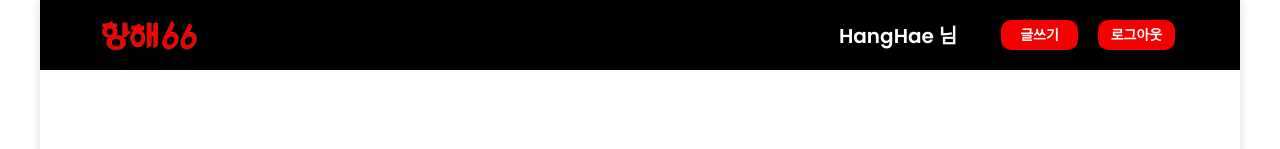
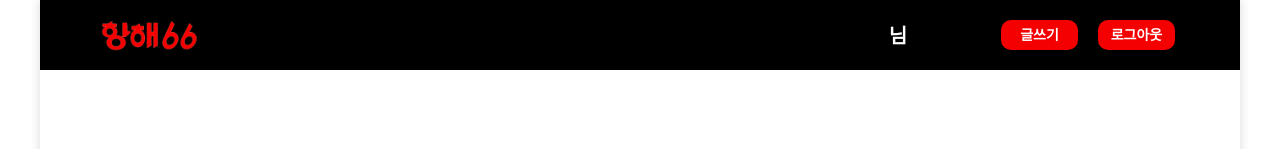
Before and after one commit to gigupc11/MiniProject_Hanghae66_FE, a React (Create React App) app in the folder client/: page / in a window 1280 px wide. Shown: the top 149 px of the page. Built offline with nearby package versions, Linux system fonts and the light colour scheme; data requests are answered from the project's data file.

Commit message:
feat: added reducer for userId state management

```diff
--- a/client/package.json
+++ b/client/package.json
@@ -6,6 +6,7 @@
     "@material-ui/core": "^4.12.4",
     "@material-ui/icons": "^4.11.3",
     "@react-spring/web": "^9.7.2",
+    "@reduxjs/toolkit": "^1.9.5",
     "@testing-library/jest-dom": "^5.14.1",
     "@testing-library/react": "^13.0.0",
     "@testing-library/user-event": "^13.2.1",
@@ -18,6 +19,7 @@
     "react-icon": "^1.0.0",
     "react-icons": "^4.8.0",
     "react-query": "^3.39.3",
+    "react-redux": "^8.0.5",
     "react-router-dom": "^6.11.1",
     "react-scripts": "^5.0.1",
     "react-select": "^5.7.3",
@@ -47,5 +49,6 @@
       "last 1 firefox version",
       "last 1 safari version"
     ]
-  }
+  },
+  "proxy": "http://localhost:8080"
 }
--- a/client/src/App.js
+++ b/client/src/App.js
@@ -1,13 +1,34 @@
-import React from "react";
+import React, { useEffect } from "react";
 import { QueryClient, QueryClientProvider } from "react-query";
+import { useDispatch } from 'react-redux';
 import Router from "./shared/Router";
+import Cookies from 'js-cookie';
+import jwt_decode from 'jwt-decode';
 import './App.css';
-
+import { setIsAuthenticated, setUserId } from "./redux/modules/authReducer";
 
 const queryClient = new QueryClient();
 
+function App() {
 
-function App() {
+  const dispatch = useDispatch();
+  useEffect (() => {
+    const token = Cookies.get('token')
+    console.log(token)
+    if(token) {
+      try {
+        const decoded = jwt_decode(token)
+        dispatch(setUserId(decoded.sub))
+        dispatch(setIsAuthenticated(true))
+
+
+      } catch (error) {
+        console.error("토큰 디코드 오류:", error)
+        dispatch(setIsAuthenticated(false))
+      }
+    }
+  },[dispatch])
+
   return (
     <div>
       <QueryClientProvider client={queryClient}>
--- a/client/src/index.js
+++ b/client/src/index.js
@@ -3,12 +3,14 @@ import ReactDOM from 'react-dom/client';
 import './index.css';
 import App from './App';
 import reportWebVitals from './reportWebVitals';
+import { Provider } from 'react-redux';
+import store from './redux/config/configStore';
 
 const root = ReactDOM.createRoot(document.getElementById('root'));
 root.render(
-  <React.StrictMode>
+  <Provider store={store}>
     <App />
-  </React.StrictMode>
+  </Provider>
 );
 
 // If you want to start measuring performance in your app, pass a function
--- a/client/src/page/Header.jsx
+++ b/client/src/page/Header.jsx
@@ -1,10 +1,46 @@
-import React, { useState } from 'react'
+import React, { useEffect, useState } from 'react'
 import styled from 'styled-components'
 import logo from '../assets/logo.png'
 import Button from "../components/Button";
 import Write from '../components/Write';
 import { useNavigate } from 'react-router-dom';
+import { useSelector, useDispatch } from 'react-redux';
+import { setUserId } from '../redux/modules/authReducer';
 
+
+function Header() {
+    const [modal, setModal] = useState(false)
+    const navigate = useNavigate();
+    const isAuthenticated = useSelector((state) => state.auth.isAuthenticated)
+    const userId = useSelector((state) => state.auth.userId)
+
+    return (
+        <>
+            <div>
+                {modal && (<Write Open={() => {
+                    setModal(false)
+                }} />)}
+            </div>
+
+            <HeaderBar>
+                <Logo class="logo" src={logo} onClick={() => {
+                    navigate("/")
+                }} />
+                {
+                    <IdBtn onClick={() => {
+                        navigate("/mypage")
+                    }}>{userId} 님</IdBtn>
+                }
+                <BtnBox class="btn-box">
+                    <Button onClick={() => {
+                        setModal(true)
+                    }}>글쓰기</Button>
+                    <Button>로그아웃</Button>
+                </BtnBox>
+            </HeaderBar>
+        </>
+    )
+}
 
 const HeaderBar = styled.div`
     position: relative;
@@ -39,36 +75,4 @@ const IdBtn = styled.button`
         border-bottom: 2px solid white;
     }
 `
-
-function Header() {
-    const [modal,setModal] = useState(false)
-    const navigate = useNavigate();
-
-
-    return (
-        <>
-        <div>
-            {modal && (<Write Open = {() => {
-                setModal(false)
-            }} />)}
-        </div>
-
-        <HeaderBar>
-            <Logo class="logo" src={logo} onClick={()=>{
-                navigate("/")
-            }}/>
-                <IdBtn onClick={()=>{
-                navigate("/mypage")
-            }}>HangHae 님</IdBtn>
-                <BtnBox class="btn-box">
-                    <Button onClick = {() => {
-                        setModal(true)
-                    }}>글쓰기</Button>
-                    <Button>로그아웃</Button>
-                </BtnBox>
-        </HeaderBar>
-        </>
-    )
-}
-
 export default Header
--- a/client/src/page/Login.jsx
+++ b/client/src/page/Login.jsx
@@ -14,16 +14,16 @@ function Login() {
   const handleSubmitButtonClick = async (event) => {
     event.preventDefault();
     try {
-      const response = await axios.post('/auth/login', {
+      const response = await axios.post('http://localhost:8080/auth/login', {
         userId,
         userPassword,
-      }, {
-        headers: {
-        },
       });
 
-      // const { token } = response.data;
-      const rowToken = response.headers.get('access_token');
+
+      const responseCode = response.data.code
+      if (responseCode != "BAD_REQUEST") {
+        const rowToken = response.headers['access_key'];
+        console.log(rowToken)
         const token = rowToken.split(" ")[1]
         Cookies.set('token', token, { expires: 1 / 24 });
 
@@ -33,9 +33,13 @@ function Login() {
         // dispatch(setIsAuthenticated(true));
         // dispatch(setUserId(id));
         // navigate(`/`)
+      } else {
+        alert(response.data.msg);
+        console.error(response.data.msg);
+      }
     } catch (error) {
-      console.error('로그인 오류:', error.response.data);
-      alert(JSON.stringify(error.response.data));
+      console.error('로그인 오류:', error);
+      alert(JSON.stringify(error));
       console.log(userId, userPassword)
     }
   }
--- a/client/src/page/SignUp.jsx
+++ b/client/src/page/SignUp.jsx
@@ -18,11 +18,12 @@ function SignUp() {
   const handleChange = (event) => {
     setUserRole(event.target.value);
   };
+
   const handleSubmit = async (event) => {
     event.preventDefault();
 
     try {
-      const response = await axios.post('/auth/signup', {
+      const response = await axios.post('http://localhost:8080/auth/signup', {
         userId,
         userName,
         userPassword,
@@ -34,22 +35,24 @@ function SignUp() {
         },
       });
 
-      // if (response.status === 200) {
-      //     alert('회원가입에 성공했습니다!');
-      // } else {
-      //     alert('회원가입에 실패했습니다.');
-      //     console.log('회원가입 오류:', response.data);
-      // }
+
+    const responseCode = response.data.code;
+      console.log(responseCode)
+
+    if (responseCode !== 'BAD_REQUEST') {
       alert('회원가입에 성공했습니다!');
       // navigate('/')
-      console.log(userId,userName, userPassword, userYear, userSkill,userRole)
-    } catch (error) {
-      console.error('회원가입 오류:', error.response.data);
-      alert(JSON.stringify(error.response.data));
-      console.log(userId,userName, userPassword, userYear, userSkill,userRole)
+      console.log(userId, userName, userPassword, userYear, userSkill, userRole);
+    } else {
+      alert(response.data.msg);
+      console.error('회원가입 오류:', response);
     }
+  } catch (error) {
+    console.error('회원가입 오류:', error.response.data);
+    alert(JSON.stringify(error.response.data));
+    console.log(userId, userName, userPassword, userYear, userSkill, userRole);
   }
-
+}
   return (
     <StLayout>
       <StsignBox>
--- /dev/null
+++ b/client/src/redux/config/configStore.js
@@ -0,0 +1,10 @@
+import { configureStore } from "@reduxjs/toolkit";
+import authReducer from "../modules/authReducer";
+
+const store = configureStore({
+    reducer: {
+        auth : authReducer,
+    }
+})
+
+export default store;
--- /dev/null
+++ b/client/src/redux/modules/authReducer.js
@@ -0,0 +1,21 @@
+import { createSlice } from '@reduxjs/toolkit';
+
+const authSlice = createSlice({
+    name: 'auth',
+    initialState: {
+        isAuthenticated: null,
+        userId: null,
+    },
+    reducers: {
+        setIsAuthenticated: (state, action) => {
+            state.isAuthenticated = action.payload;
+        },
+        setUserId: (state,action) => {
+            state.userId = action.payload;
+        },
+    }
+})
+
+export const {setIsAuthenticated, setUserId} = authSlice.actions;
+
+export default authSlice.reducer;
```
Also changed, not shown: 1 other file (tests, documents, lock files or other folders). Lines whose indentation alone changed are shown as unchanged.
